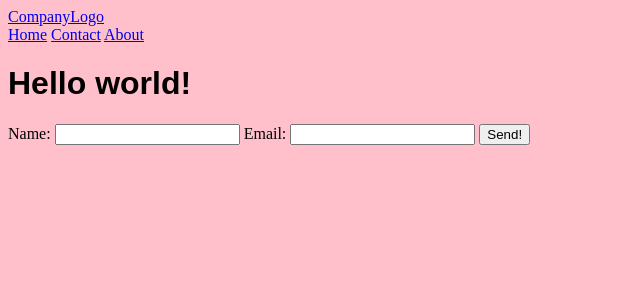
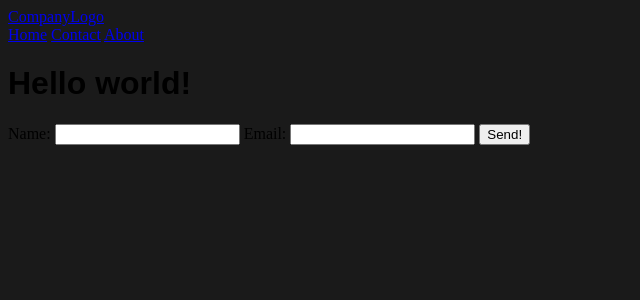
Before and after one commit to shefcodefirstgirls/2018-python-team-i-project, a Flask app: page / in a window 1280 px wide. Shown: the top 300 px of the page, without its empty margins (0-640 px from the left). Run offline with Flask 2, Linux system fonts and the light colour scheme.

```diff
--- a/static/app.css
+++ b/static/app.css
@@ -3,7 +3,7 @@ h1 {
 }
 
 body {
-  background-color: pink;
+  background-color: #1a1a1a;
 }
 
 nav ul {
```
